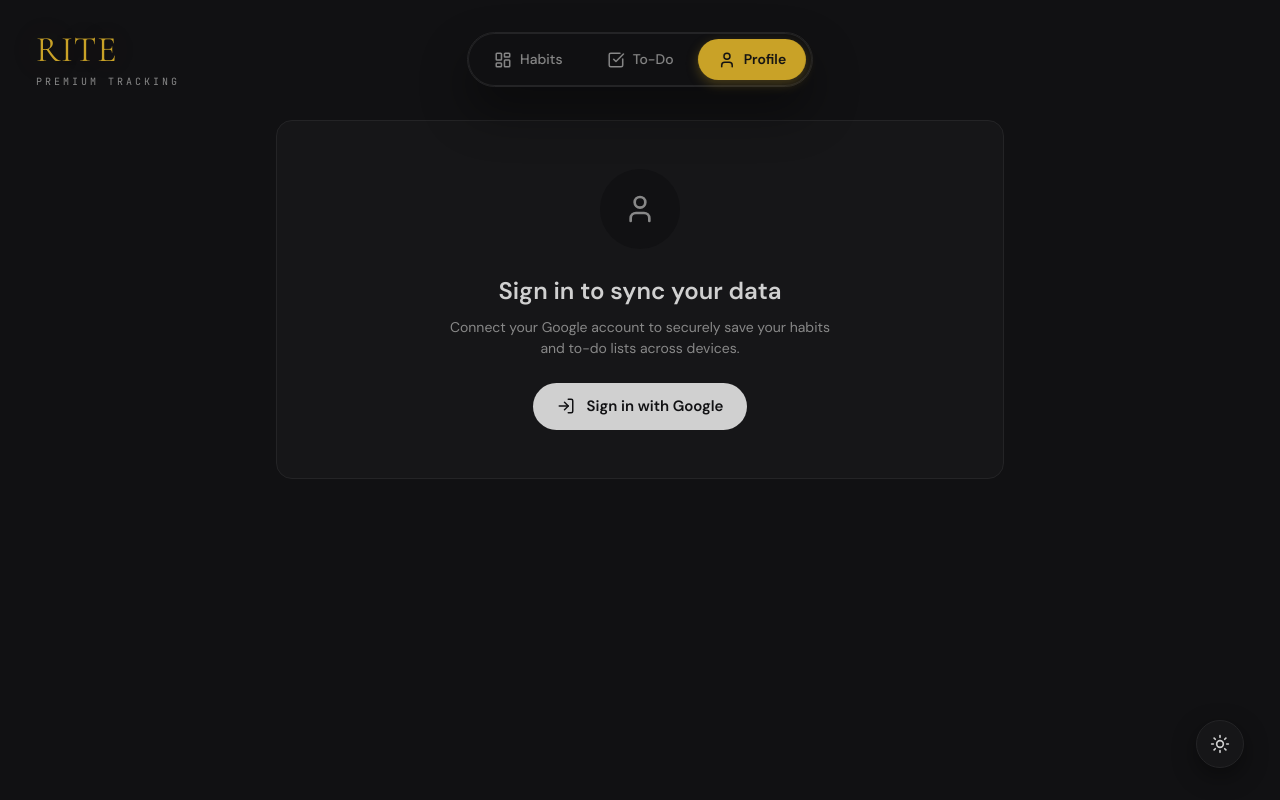
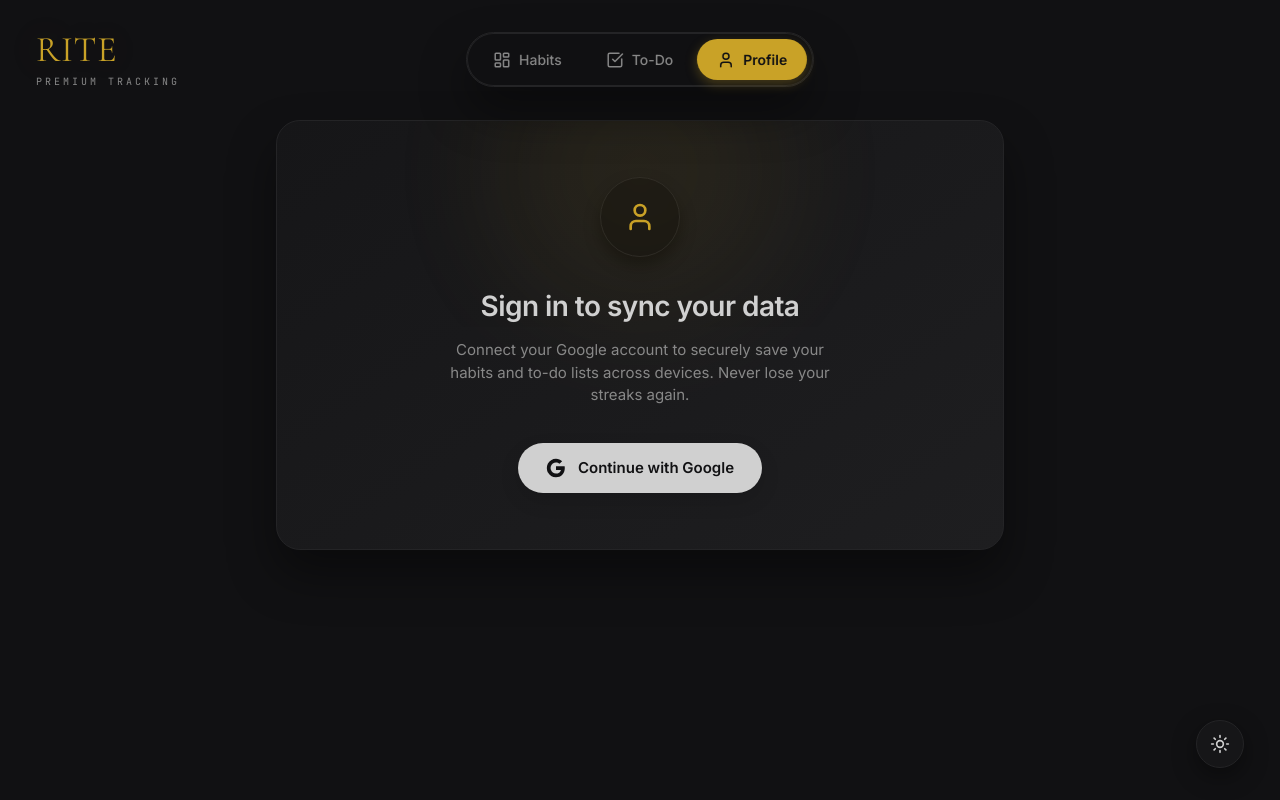
Before and after one commit to Ompatil39/Rite, a Next.js app: page /profile in a window 1280 px wide. Built offline with nearby package versions, Linux system fonts and the light colour scheme; no server answers.

Commit message:
feat: implement user profile dashboard with authentication and habit statistics, and add initial habit and todo pages.

```diff
--- a/app/globals.css
+++ b/app/globals.css
@@ -67,3 +67,18 @@
   --status-missed-glow: rgba(239,68,68,0.3);
   --heatmap-none: #1a1a1c;
 }
+
+@keyframes pageEnter {
+  from {
+    opacity: 0;
+    transform: translateY(16px);
+  }
+  to {
+    opacity: 1;
+    transform: translateY(0);
+  }
+}
+
+.page-enter {
+  animation: pageEnter 0.6s cubic-bezier(0.16, 1, 0.3, 1) forwards;
+}
--- a/app/layout.tsx
+++ b/app/layout.tsx
@@ -1,16 +1,10 @@
 import type {Metadata} from 'next';
-import { Cormorant_Garamond, DM_Sans, JetBrains_Mono } from 'next/font/google';
+import { Inter, JetBrains_Mono, Cormorant_Garamond } from 'next/font/google';
 import './globals.css'; // Global styles
 import FloatingNavLayout from '@/components/floating-nav-layout';
 import ThemeToggle from '@/components/theme-toggle';
 
-const cormorant = Cormorant_Garamond({
-  subsets: ['latin'],
-  weight: ['300', '400', '500', '600', '700'],
-  variable: '--font-display',
-});
-
-const dmSans = DM_Sans({
+const inter = Inter({
   subsets: ['latin'],
   variable: '--font-body',
 });
@@ -20,14 +14,20 @@ const jetbrainsMono = JetBrains_Mono({
   variable: '--font-mono',
 });
 
+const cormorant = Cormorant_Garamond({
+  subsets: ['latin'],
+  weight: ['300', '400', '500', '600', '700'],
+  variable: '--font-display',
+});
+
 export const metadata: Metadata = {
-  title: 'Obsidian - Premium Habit Tracking',
+  title: 'Rite - Premium Habit Tracking',
   description: 'Premium Habit Tracking and To-Do list',
 };
 
 export default function RootLayout({children}: {children: React.ReactNode}) {
   return (
-    <html lang="en" className={`dark ${cormorant.variable} ${dmSans.variable} ${jetbrainsMono.variable}`}>
+    <html lang="en" className={`dark ${inter.variable} ${jetbrainsMono.variable} ${cormorant.variable}`}>
       <body suppressHydrationWarning style={{ margin: 0, padding: 0, fontFamily: "var(--font-body), sans-serif", backgroundColor: "var(--bg-base, #111113)", color: "var(--text-main, #d0d0d0)", transition: "background-color 0.3s, color 0.3s" }}>
         <FloatingNavLayout>
           {children}
--- a/app/profile/page.tsx
+++ b/app/profile/page.tsx
@@ -129,34 +129,85 @@ export default function ProfileDashboard() {
   return (
     <div className="page-enter" style={{ maxWidth: 800, margin: "0 auto", padding: "0px 36px 88px", fontFamily: "var(--font-body), sans-serif" }}>
       {!isLoggedIn ? (
-        <div style={{
-          background: "var(--bg-surface)", border: "1px solid var(--border-main)", borderRadius: 16,
-          padding: 48, textAlign: "center", display: "flex", flexDirection: "column", alignItems: "center", gap: 24
-        }}>
-          <div style={{ width: 80, height: 80, borderRadius: "50%", background: "var(--bg-base)", display: "flex", alignItems: "center", justifyContent: "center", color: "var(--text-muted)" }}>
+        <motion.div
+          initial={{ opacity: 0, scale: 0.96 }}
+          animate={{ opacity: 1, scale: 1 }}
+          transition={{ duration: 0.5, delay: 0.1, ease: [0.16, 1, 0.3, 1] }}
+          style={{
+            background: "linear-gradient(145deg, var(--bg-surface), var(--bg-surface-hover))",
+            border: "1px solid var(--border-main)",
+            borderRadius: 24,
+            padding: "56px 40px",
+            textAlign: "center",
+            display: "flex",
+            flexDirection: "column",
+            alignItems: "center",
+            gap: 28,
+            boxShadow: "0 24px 48px var(--shadow-alpha)",
+            position: "relative",
+            overflow: "hidden"
+          }}
+        >
+          {/* Subtle background glow */}
+          <div style={{
+            position: "absolute",
+            top: -100,
+            left: "50%",
+            transform: "translateX(-50%)",
+            width: 300,
+            height: 300,
+            background: "var(--accent)",
+            opacity: 0.08,
+            filter: "blur(60px)",
+            borderRadius: "50%",
+            pointerEvents: "none"
+          }} />
+
+          <motion.div
+            initial={{ scale: 0 }}
+            animate={{ scale: 1 }}
+            transition={{ type: "spring", damping: 20, stiffness: 200, delay: 0.2 }}
+            style={{
+              width: 80, height: 80, borderRadius: "50%",
+              background: "var(--bg-base)", border: "1px solid var(--border-main)",
+              display: "flex", alignItems: "center", justifyContent: "center",
+              color: "var(--accent)",
+              boxShadow: "0 8px 16px var(--shadow-alpha)"
+            }}
+          >
             <User size={32} />
-          </div>
-          <div>
-            <h2 style={{ fontSize: 24, fontWeight: 600, color: "var(--text-main)", marginBottom: 8 }}>Sign in to sync your data</h2>
-            <p style={{ fontSize: 14, color: "var(--text-muted)", maxWidth: 400, margin: "0 auto" }}>
-              Connect your Google account to securely save your habits and to-do lists across devices.
+          </motion.div>
+
+          <div style={{ position: "relative", zIndex: 1 }}>
+            <h2 style={{ fontSize: 28, fontWeight: 600, color: "var(--text-main)", marginBottom: 12, letterSpacing: "-0.02em" }}>Sign in to sync your data</h2>
+            <p style={{ fontSize: 15, color: "var(--text-muted)", maxWidth: 400, margin: "0 auto", lineHeight: 1.5 }}>
+              Connect your Google account to securely save your habits and to-do lists across devices. Never lose your streaks again.
             </p>
           </div>
-          <button
+
+          <motion.button
+            whileHover={{ scale: 1.02 }}
+            whileTap={{ scale: 0.98 }}
             onClick={handleLogin}
             style={{
               display: "flex", alignItems: "center", gap: 12,
               background: "var(--text-main)", color: "var(--bg-base)", border: "none",
-              padding: "12px 24px", borderRadius: 999, fontSize: 15, fontWeight: 600,
-              cursor: "pointer", transition: "transform 0.15s, filter 0.15s"
+              padding: "14px 28px", borderRadius: 999, fontSize: 15, fontWeight: 600,
+              cursor: "pointer",
+              boxShadow: "0 8px 20px rgba(0,0,0,0.12)",
+              position: "relative", zIndex: 1,
+              marginTop: 8
             }}
-            onMouseEnter={e => e.currentTarget.style.filter = "brightness(0.9)"}
-            onMouseLeave={e => e.currentTarget.style.filter = "brightness(1)"}
           >
-            <LogIn size={18} />
-            Sign in with Google
-          </button>
-        </div>
+            <svg width="20" height="20" viewBox="0 0 24 24" fill="none" xmlns="http://www.w3.org/2000/svg">
+              <path d="M22.56 12.25C22.56 11.47 22.49 10.73 22.36 10H12v4.26h5.92c-.26 1.37-1.04 2.53-2.21 3.31v2.75h3.57c2.09-1.93 3.28-4.78 3.28-8.32z" fill="currentColor"/>
+              <path d="M12 23c2.97 0 5.46-.98 7.28-2.66l-3.57-2.75c-.99.66-2.26 1.05-3.71 1.05-2.86 0-5.28-1.93-6.14-4.52H2.18v2.84C4.01 20.61 7.72 23 12 23z" fill="currentColor"/>
+              <path d="M5.86 14.12c-.22-.66-.35-1.36-.35-2.12s.13-1.46.35-2.12V7.04H2.18C1.43 8.53 1 10.21 1 12s.43 3.47 1.18 4.96l3.68-2.84z" fill="currentColor"/>
+              <path d="M12 5.38c1.62 0 3.06.56 4.2 1.64l3.15-3.15C17.45 2.09 14.97 1 12 1 7.72 1 4.01 3.39 2.18 7.04l3.68 2.84c.86-2.59 3.28-4.5 6.14-4.5z" fill="currentColor"/>
+            </svg>
+            Continue with Google
+          </motion.button>
+        </motion.div>
       ) : (
         <div style={{ display: "flex", flexDirection: "column", gap: 32 }}>
           <AnimatePresence>
--- a/app/todo/page.tsx
+++ b/app/todo/page.tsx
@@ -83,9 +83,20 @@ export default function TodoList() {
         </AnimatePresence>
 
         {todos.length === 0 && (
-          <div style={{ textAlign: "center", padding: "40px 0", color: "var(--text-muted)", fontSize: 14 }}>
-            No tasks yet. Add one above!
-          </div>
+          <motion.div
+            initial={{ opacity: 0, y: 16 }}
+            animate={{ opacity: 1, y: 0 }}
+            transition={{ delay: 0.2, duration: 0.5 }}
+            style={{ textAlign: "center", padding: "80px 0", display: "flex", flexDirection: "column", alignItems: "center", gap: 16 }}
+          >
+            <div style={{ width: 64, height: 64, borderRadius: "50%", background: "var(--bg-surface)", border: "1px dashed var(--border-focus)", display: "flex", alignItems: "center", justifyContent: "center", color: "var(--text-muted)" }}>
+              <Check size={28} opacity={0.5} />
+            </div>
+            <div>
+              <p style={{ color: "var(--text-main)", fontWeight: 600, marginBottom: 4 }}>You're all caught up</p>
+              <p style={{ color: "var(--text-muted)", fontSize: 14 }}>Add a task above to get started.</p>
+            </div>
+          </motion.div>
         )}
       </div>
     </div>
```
Also changed, not shown: components/habit-tracker.tsx (+133 -3 lines), 1 other file (tests, documents, lock files or other folders).
